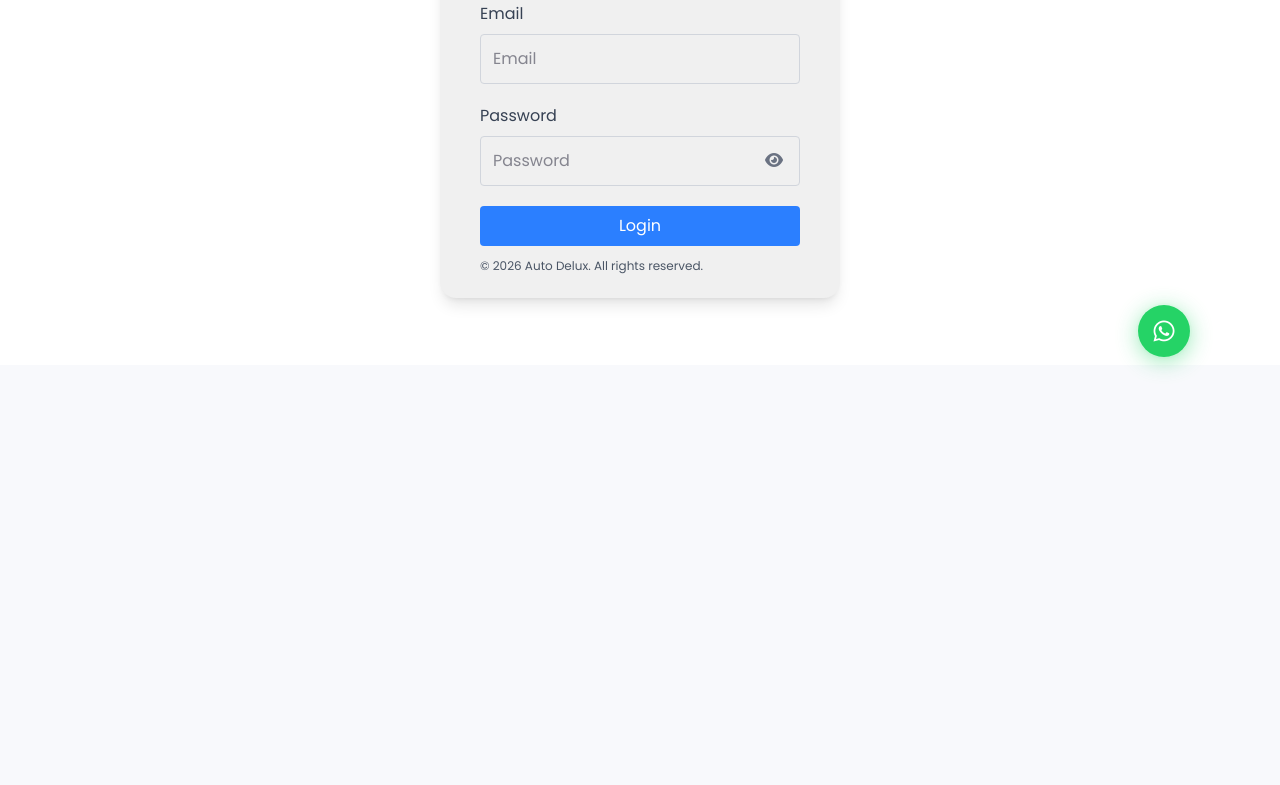
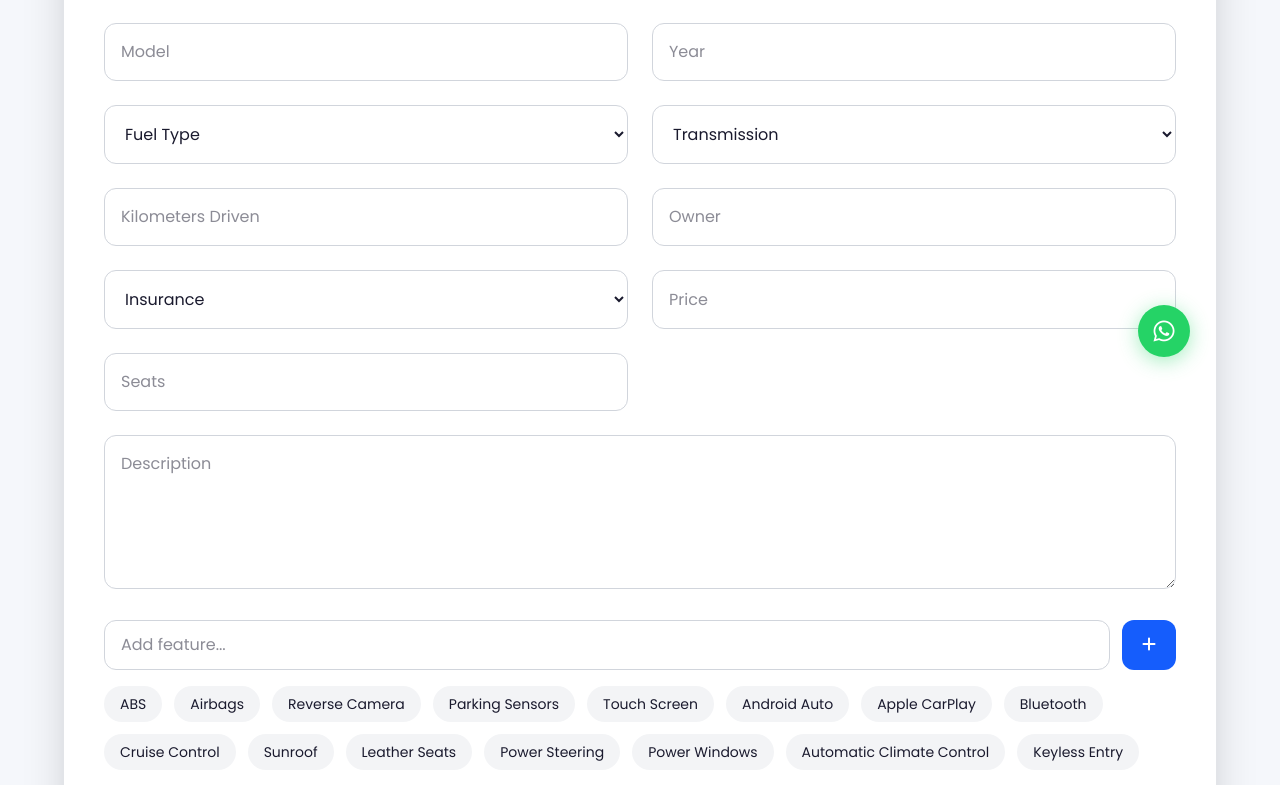
Before and after one commit to sharafath07/car-website, a React (Vite) app in the folder Client/: page /admin/addcar in a window 1280 px wide. Before the commit this address led to /admin/login. Shown: the part 415-1200 px from the top of the page. Before the commit the page ends 800 px from the top, so only its background shows below. Built offline with nearby package versions, Linux system fonts and the light colour scheme; no server answers.

Commit message:
features form corrected

```diff
--- a/Client/src/App.jsx
+++ b/Client/src/App.jsx
@@ -58,8 +58,16 @@ function App() {
         <Route path="/admin" element={<ProtectedRoute><Admin /></ProtectedRoute>} />
 
         <Route path="/admin/login" element={<Login />} />
-        <Route path="/admin/dashboard" element={<ProtectedRoute><DashBoard /></ProtectedRoute>} />
-        <Route path="/admin/addcar" element={<ProtectedRoute><AddCar /></ProtectedRoute>} />
+        <Route path="/admin/dashboard" element={
+          // <ProtectedRoute>
+          <DashBoard />
+          /* </ProtectedRoute> */
+        } />
+        <Route path="/admin/addcar" element={
+          // <ProtectedRoute>
+          <AddCar />
+          // </ProtectedRoute>
+        } />
       </Routes>
       <FloatButton />
     </div>
--- a/Client/src/pages/AddCar.jsx
+++ b/Client/src/pages/AddCar.jsx
@@ -7,32 +7,52 @@ function AddCar() {
 
     const navigate = useNavigate();
     const { token, backendUrl, cars, setCars } = useContext(CarContext);
-
+    const [input, setInput] = useState("");
     const featureOptions = [
-        'ABS',
-        'Airbags',
-        'AC',
-        'Power Windows',
-        'Reverse Camera',
-        'Touch Screen',
-        'Sunroof',
-        'Leather Seats',
-        'Alloy Wheels',
-        'Cruise Control',
-        'Parking Sensors',
-        '360 Camera',
-        'Bluetooth',
-        'Android Auto',
-        'Apple CarPlay',
-        'Fog Lamps',
-        'Keyless Entry',
-        'Push Start',
-        'Navigation',
-        'Ventilated Seats'
+        "ABS",
+        "Airbags",
+        "Reverse Camera",
+        "Parking Sensors",
+        "Touch Screen",
+        "Android Auto",
+        "Apple CarPlay",
+        "Bluetooth",
+        "Cruise Control",
+        "Sunroof",
+        "Leather Seats",
+        "Power Steering",
+        "Power Windows",
+        "Automatic Climate Control",
+        "Keyless Entry"
     ];
 
 
-
+    function addFeature(feature) {
+        const trimmedFeature =
+            feature.trim();
+        if (
+            trimmedFeature === "" ||
+            carData.features.includes(trimmedFeature)
+        ) {
+            return;
+        }
+        setCarData({
+            ...carData,
+            features: [
+                ...carData.features,
+                trimmedFeature
+            ]
+        });
+        setInput("");
+    }
+    function removeFeature(feature) {
+        setCarData({
+            ...carData,
+            features: carData.features.filter(
+                (item) => item !== feature
+            )
+        });
+    }
     const [carData, setCarData] = useState({
         name: '',
         company: '',
@@ -49,9 +69,6 @@ function AddCar() {
         features: [],
         images: []
     });
-
-
-
     function handleChange(e) {
 
         setCarData({
@@ -59,9 +76,6 @@ function AddCar() {
             [e.target.name]: e.target.value
         });
     }
-
-
-
     function handleFeatureChange(feature) {
 
         if (carData.features.includes(feature)) {
@@ -144,7 +158,8 @@ function AddCar() {
             if (response.data.success) {
                 alert("Car added successfully");
                 setCars([...cars, carData]);
-                navigate("/admin/dashboard");
+                console.log(carData);
+                // navigate("/admin/dashboard");
             } else {
                 alert(response.data.message);
             }
@@ -169,10 +184,7 @@ function AddCar() {
                         Enter vehicle details
                     </p>
                 </div>
-                <form
-                    onSubmit={handleSubmit}
-                    className="p-10 grid grid-cols-1 md:grid-cols-2 gap-6"
-                >
+                <form onSubmit={handleSubmit} className="p-10 grid grid-cols-1 md:grid-cols-2 gap-6">
                     <input type="text" name="name" value={carData.name} onChange={handleChange} placeholder="Car Name" className="w-full border border-gray-300 rounded-xl p-4 outline-none focus:ring-2 focus:ring-blue-500" />
                     <input type="text" name="company" value={carData.company} onChange={handleChange} placeholder="Company" className="w-full border border-gray-300 rounded-xl p-4 outline-none focus:ring-2 focus:ring-blue-500" />
                     <input type="text" name="model" value={carData.model} onChange={handleChange} placeholder="Model" className="w-full border border-gray-300 rounded-xl p-4 outline-none focus:ring-2 focus:ring-blue-500" />
@@ -210,30 +222,36 @@ function AddCar() {
                         ></textarea>
                     </div>
                     <div className="md:col-span-2">
-                        <h3 className="text-lg font-semibold text-gray-700 mb-4">
-                            Features
-                        </h3>
-                        <div className="grid grid-cols-2 md:grid-cols-4 gap-4">
+                        <div className="flex gap-3 mb-4">
+                            <input type="text" placeholder="Add feature..." value={input} onChange={(e) => setInput(e.target.value)} className="flex-1 border border-gray-300 rounded-xl px-4 py-3 outline-none focus:ring-2 focus:ring-blue-500 transition" />
+                            <button type="button" onClick={() => addFeature(input)} className="bg-blue-600 hover:bg-blue-700 text-white px-5 rounded-xl transition ">
+                                <i className="fas fa-plus"></i>
+                            </button>
+                        </div>
+                        <div className="flex flex-wrap gap-3 mb-6">
                             {
                                 featureOptions.map((feature) => (
-                                    <label
-                                        key={feature}
-                                        className="flex items-center gap-2 bg-gray-100 px-4 py-3 rounded-xl cursor-pointer hover:bg-blue-50 transition"
-                                    >
-                                        <input
-                                            type="checkbox"
-                                            checked={carData.features.includes(feature)}
-                                            onChange={() =>
-                                                handleFeatureChange(feature)
-                                            }
-                                        />
-                                        <span className="text-sm">
-                                            {feature}
-                                        </span>
-                                    </label>
+                                    <button key={feature} type="button" onClick={() => addFeature(feature)} className="bg-gray-100 hover:bg-blue-100 hover:text-blue-700 px-4 py-2 rounded-full text-sm transition">
+                                        {feature}
+                                    </button>
                                 ))
                             }
                         </div>
+                        <div className="flex flex-wrap gap-3">
+                            {
+                                carData.features.map((feature) => (
+                                    <div key={feature} className="flex items-center gap-2 bg-blue-600 text-white px-4 py-2 rounded-full ">
+                                        <span>
+                                            {feature}
+                                        </span>
+                                        <button type="button" onClick={() => removeFeature(feature)} className=" text-sm hover:text-red-200 ">
+                                            <i className="fas fa-times"></i>
+                                        </button>
+                                    </div>
+                                ))
+                            }
+                        </div>
+
                     </div>
                     <div className="md:col-span-2">
                         <h3 className="text-lg font-semibold text-gray-700 mb-4">
@@ -244,50 +262,24 @@ function AddCar() {
                             <p className="text-gray-600">
                                 Click to upload car images
                             </p>
-                            <input
-                                type="file"
-                                multiple
-                                accept="image/*"
-                                onChange={handleImageUpload}
-                                className="hidden"
-                            />
+                            <input type="file" multiple accept="image/*" onChange={handleImageUpload} className="hidden" />
                         </label>
                         <div className="grid grid-cols-2 md:grid-cols-5 gap-4 mt-6">
                             {
                                 carData.images.map((image, index) => (
-                                    <img
-                                        key={index}
-                                        src={URL.createObjectURL(image)}
-                                        alt=""
-                                        className="w-full h-32 object-cover rounded-xl shadow"
-                                    />
+                                    <img key={index} src={URL.createObjectURL(image)} alt="" className="w-full h-32 object-cover rounded-xl shadow" />
                                 ))
                             }
                         </div>
                     </div>
                     <div className="md:col-span-2">
-                        <button
-                            type="submit"
-                            className="
-                                w-full
-                                bg-gradient-to-r
-                                from-blue-900
-                                to-blue-600
-                                hover:opacity-90
-                                text-white
-                                font-semibold
-                                py-4
-                                rounded-2xl
-                                transition
-                                shadow-lg
-                            "
-                        >
+                        <button type="submit" className="w-full bg-gradient-to-r from-blue-900 to-blue-600 hover:opacity-90 text-white font-semibold py-4 rounded-2xl transition shadow-lg ">
                             Add Car
                         </button>
                     </div>
-                </form>
-            </div>
-        </div>
+                </form >
+            </div >
+        </div >
     );
 }
 
```
Also changed, not shown: 1 other file (tests, documents, lock files or other folders).
